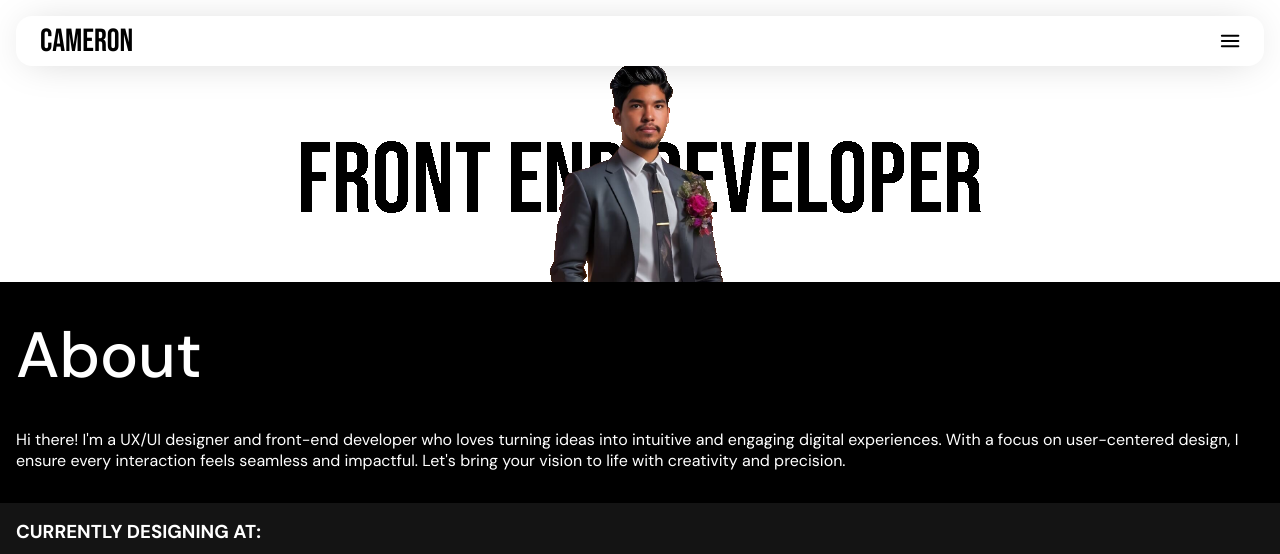
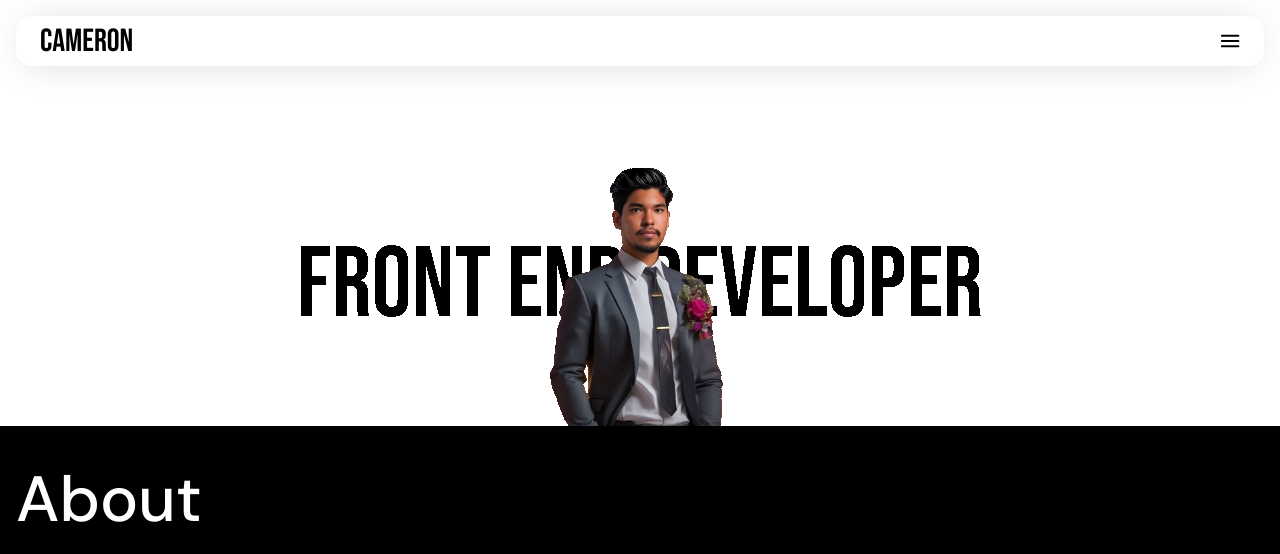
Before and after one commit to DiegoMorales2/UX_UI_HW_18, a plain HTML site: page index.html in a window 1280 px wide. Shown: the top 554 px of the page. Drawn offline with Linux system fonts and the light colour scheme; a web font is replaced by a local one.

Commit message:
Update style.css

```diff
--- a/assets/styles/style.css
+++ b/assets/styles/style.css
@@ -108,10 +108,11 @@ body {
 }
 
 .first-section {
+  margin-top: 4rem;
   display: flex;
   justify-content: center;
   align-content: center;
-  height: 25vh;
+  height: 35vh;
 }
 
 .first-section div {
```
